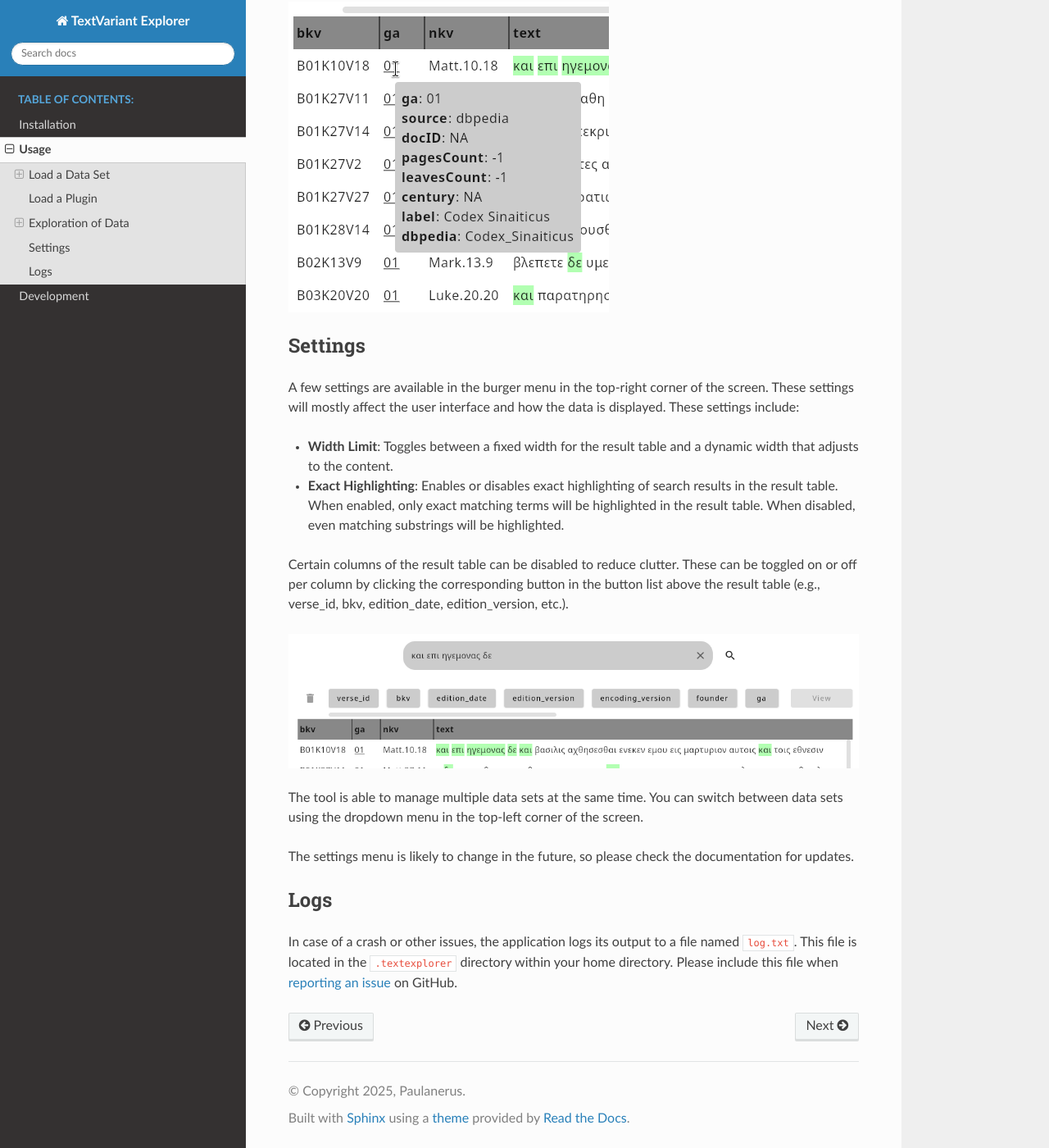
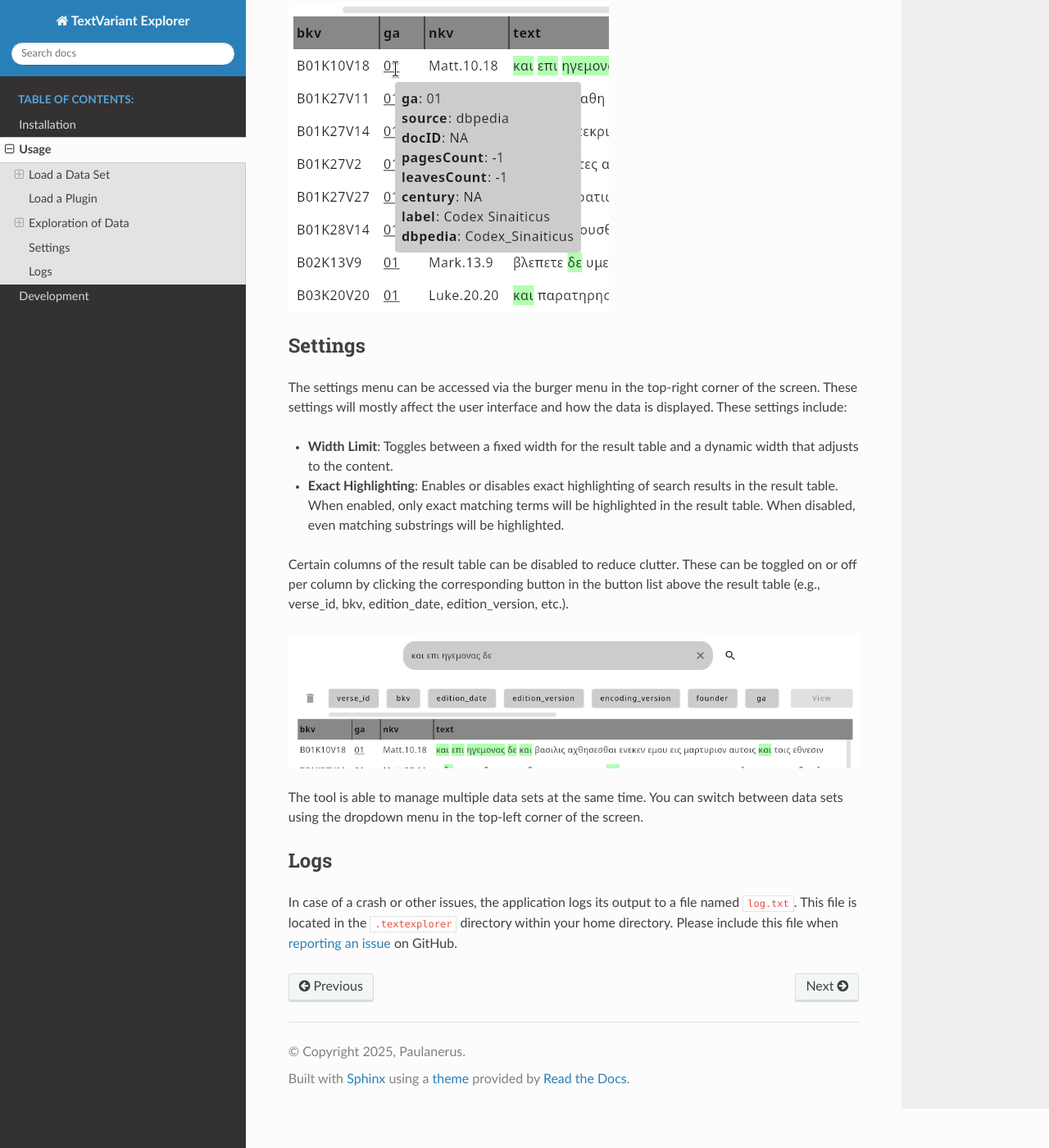
Before and after one commit to Paulanerus/TextVariantExplorer, a Sphinx documentation site: the page built from docs/source/content/usage.md, in a window 1280 px wide and 1400 px high, scrolled down 9820 px. Shown: the whole window at 82% size. Built offline with Sphinx 7.4.7 and the Read the Docs theme 3.1.0, drawn with Linux system fonts in a browser that asks for light colours.

Commit message:
docs: Update usage documentation for settings menu access and remove outdated note

```diff
--- a/docs/source/content/usage.md
+++ b/docs/source/content/usage.md
@@ -194,7 +194,7 @@ The fetched link information is displayed in the result table with underlined te
 
 ## Settings
 
-A few settings are available in the burger menu in the top-right corner of the screen. These settings will mostly affect the user interface and how the data is displayed. These settings include:
+The settings menu can be accessed via the burger menu in the top-right corner of the screen. These settings will mostly affect the user interface and how the data is displayed. These settings include:
 
 - **Width Limit**: Toggles between a fixed width for the result table and a dynamic width that adjusts to the content.
 - **Exact Highlighting**: Enables or disables exact highlighting of search results in the result table. When enabled, only exact matching terms will be highlighted in the result table. When disabled, even matching substrings will be highlighted.
@@ -205,8 +205,6 @@ Certain columns of the result table can be disabled to reduce clutter. These can
 
 The tool is able to manage multiple data sets at the same time. You can switch between data sets using the dropdown menu in the top-left corner of the screen.
 
-The settings menu is likely to change in the future, so please check the documentation for updates.
-
 ## Logs
 
 In case of a crash or other issues, the application logs its output to a file named `log.txt`. This file is located in the `.textexplorer` directory within your home directory. Please include this file when [reporting an issue](https://github.com/Paulanerus/TextExplorer/issues) on GitHub.
```
